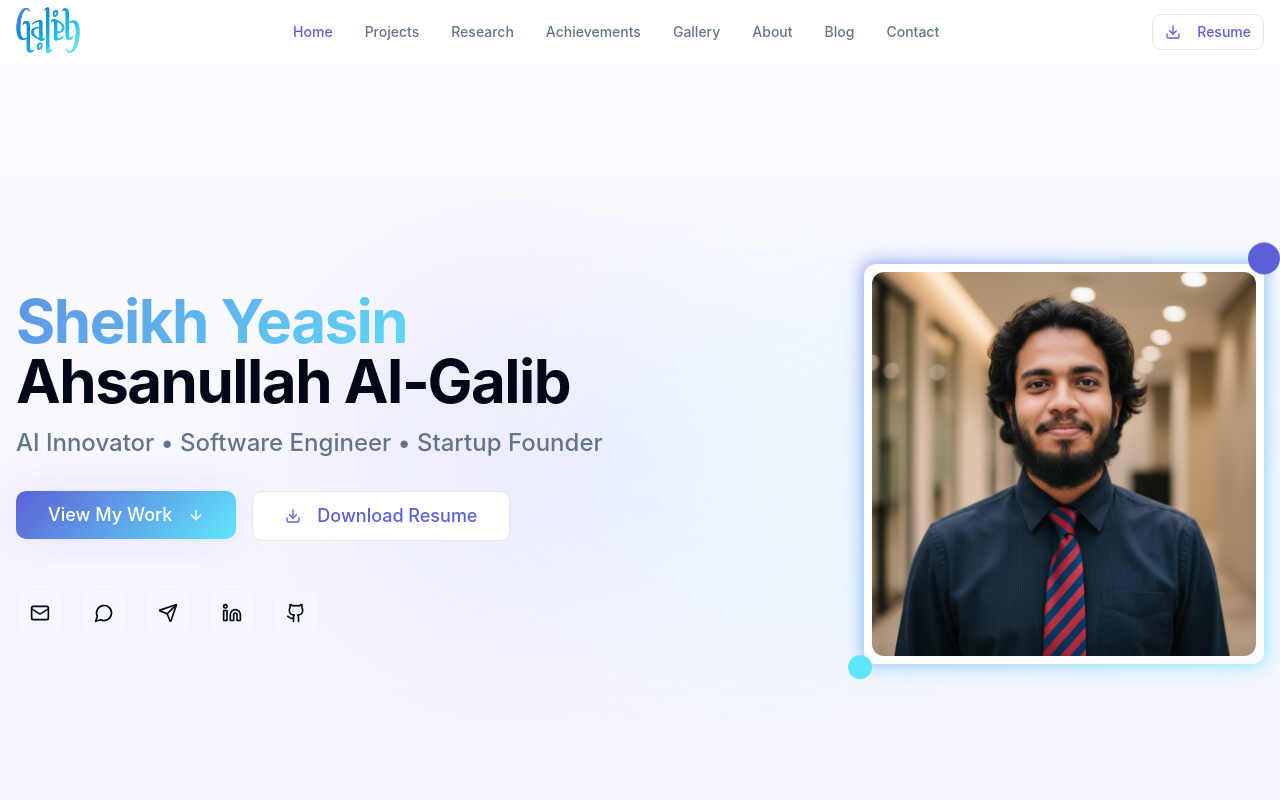
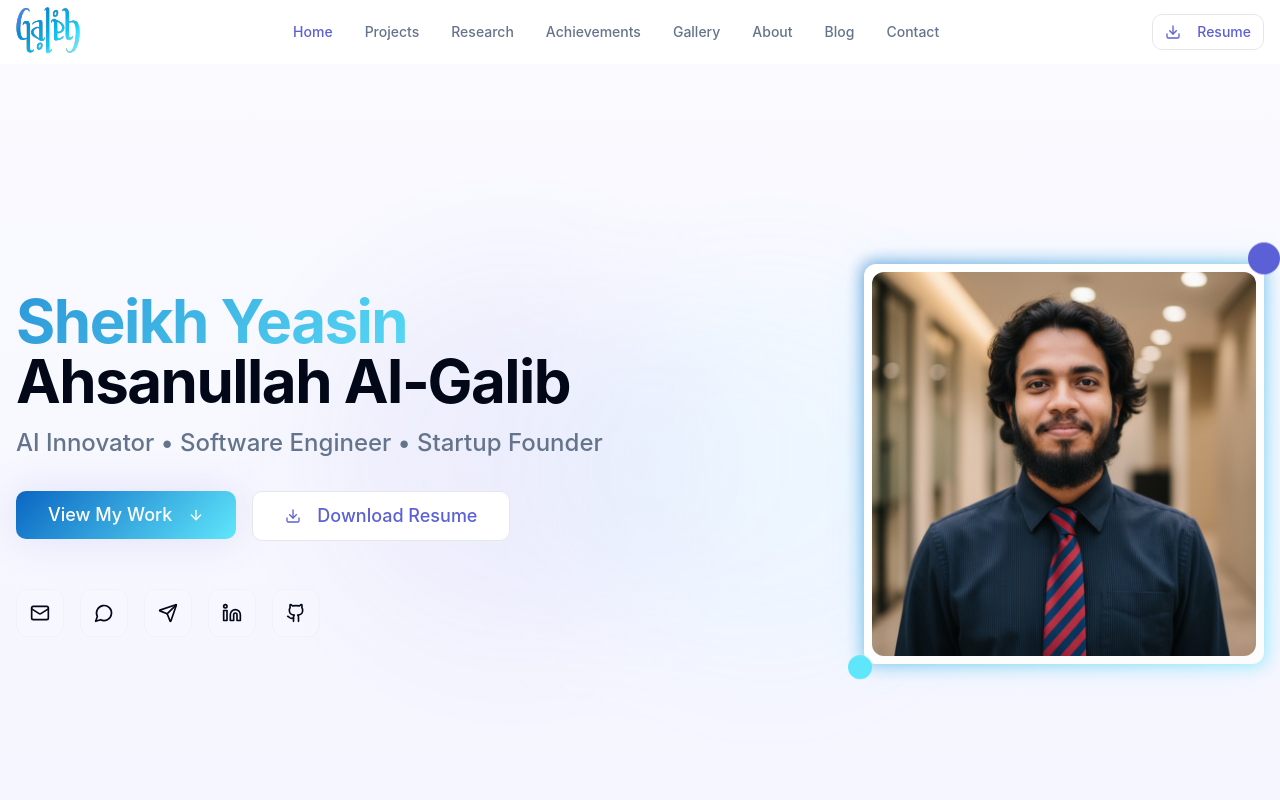
Before and after one commit to SYAAGalib/galib-folio-forge, a React (Vite) app: page / in a window 1280 px wide. Shown: the top 800 px of the page. Built offline with nearby package versions, Linux system fonts and the light colour scheme.

Commit message:
hsl(210, 90%, 40%)

```diff
--- a/src/index.css
+++ b/src/index.css
@@ -42,7 +42,7 @@
     --ring: 238 60% 60%;
 
     /* Gradients */
-    --gradient-primary: linear-gradient(135deg, hsl(238 60% 60%), hsl(188 95% 68%));
+    --gradient-primary: linear-gradient(135deg, hsl(210, 90%, 40%), hsl(188 95% 68%));
     --gradient-primary-soft: linear-gradient(135deg, hsl(238 60% 95%), hsl(188 95% 95%));
     --gradient-bg: linear-gradient(180deg, hsl(240 100% 99%), hsl(240 100% 98%));
     --gradient-card: linear-gradient(145deg, hsl(0 0% 100%), hsl(240 20% 99%));
```
Also changed, not shown: 1 other file (tests, documents, lock files or other folders).
